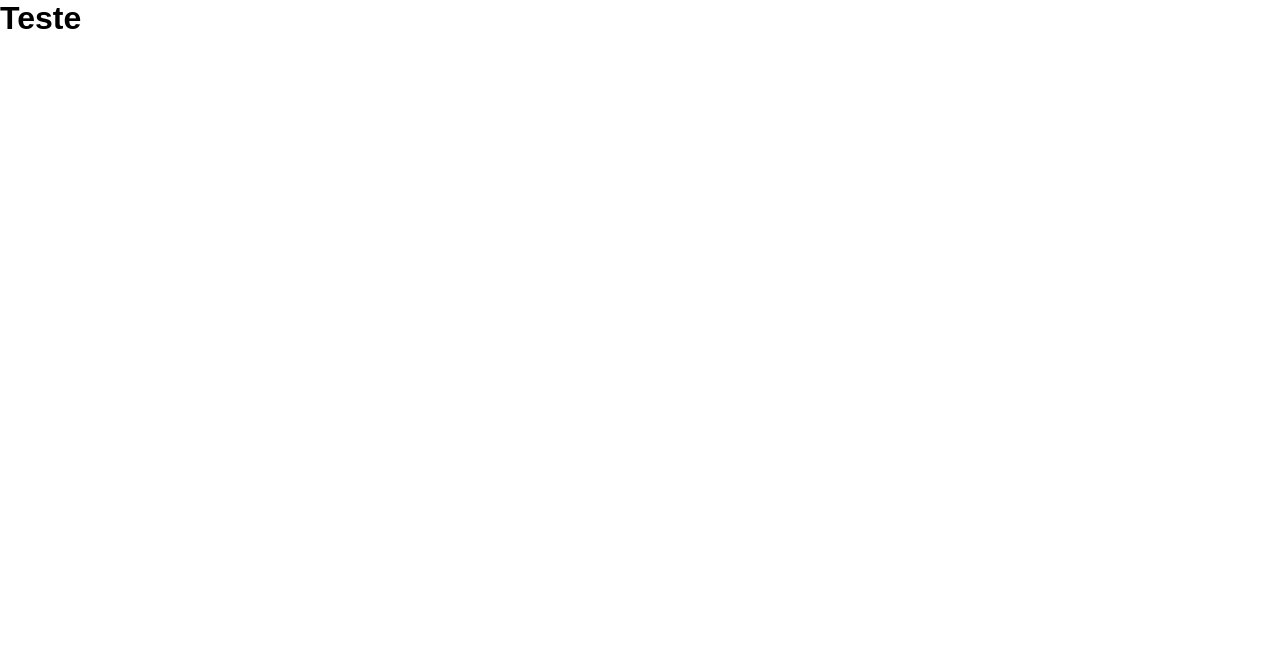
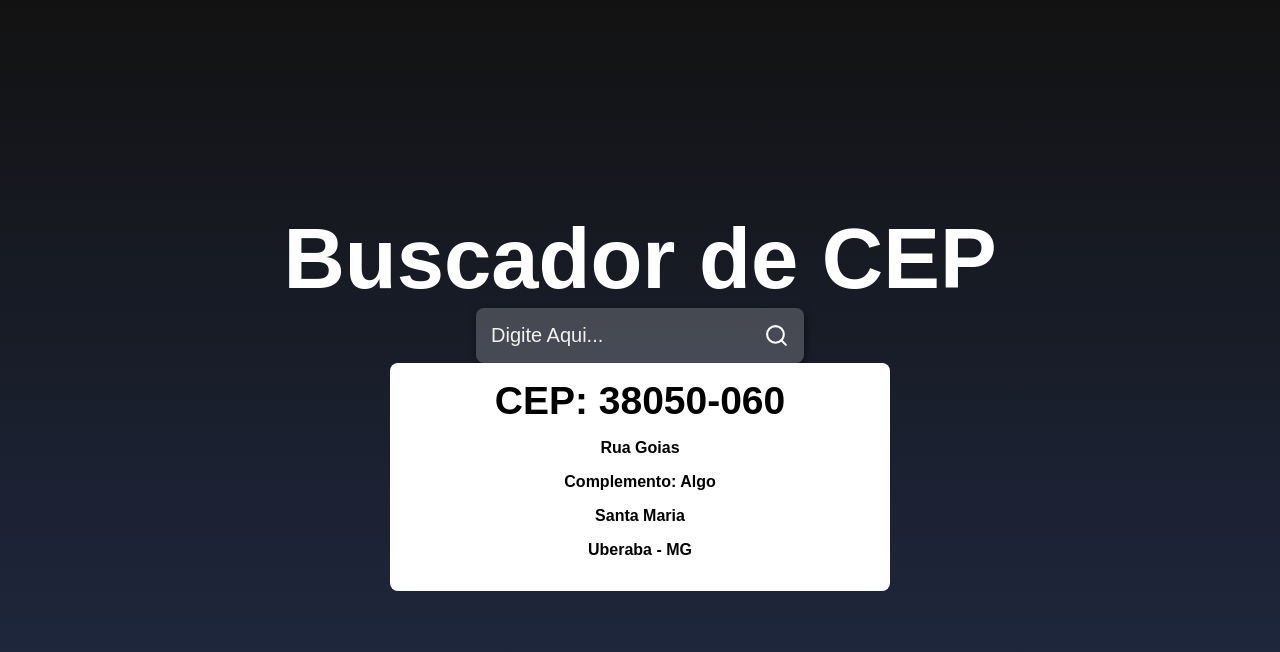
Before and after one commit to LucasALisboaR/React-App, a React (Create React App) app: page / in a window 1280 px wide. Shown: the top 652 px of the page. Built offline with nearby package versions, Linux system fonts and the light colour scheme.

Commit message:
style app

```diff
--- a/package.json
+++ b/package.json
@@ -8,6 +8,7 @@
     "@testing-library/user-event": "^13.5.0",
     "react": "^18.2.0",
     "react-dom": "^18.2.0",
+    "react-icons": "^4.7.1",
     "react-scripts": "5.0.1",
     "web-vitals": "^2.1.4"
   },
--- a/src/App.js
+++ b/src/App.js
@@ -1,7 +1,26 @@
+import { FiSearch } from 'react-icons/fi';
+import { styles } from './styles.css';
+
 function App() {
   return (
-    <div className="App">
-      <h1>Teste</h1>
+    <div className="container">
+      <h1 className="title">Buscador de CEP</h1>
+      <div className="containerInput">
+        <input type="text" placeholder="Digite Aqui..."/>
+          <button className="buttonSearch">
+            <FiSearch size={25} color="#FFF"/>
+          </button>
+      </div>
+
+      <main className='main'>
+        <h2 >CEP: 38050-060</h2>
+
+        <span>Rua Goias </span>
+        <span>Complemento: Algo</span>
+        <span>Santa Maria </span>
+        <span>Uberaba - MG</span>
+        <span></span>
+      </main>
     </div>
   );
 }
--- /dev/null
+++ b/src/styles.css
@@ -0,0 +1,95 @@
+.container {
+    height: 100vh;
+    display: flex;
+    justify-content: center;
+    align-items: center;
+    flex-direction: column;
+    background: linear-gradient(#121212, #212b46);
+}
+
+.title {
+    font-size: 85px;
+    color: white;
+    animation: flipTitle 2s;
+}
+
+.containerInput{
+    background-color: rgba(255, 255, 255, 0.2);
+    padding: 15px;
+    margin: 34px, 0;
+    display: flex;
+    border-radius: 8px;
+    box-shadow: 1px 3px 8px rgba(0, 0, 0, 0.5);
+}
+
+.containerInput input{
+    background-color: transparent;
+    border: 0;
+    font-size: 20px;
+    color: white;
+    outline: none;
+    margin-right: 8px;
+}
+
+.containerInput input::placeholder{
+    color: #f1f1f1;
+}
+
+.buttonSearch{
+    background-color: transparent;
+    border: 0;
+    display: flex;
+    justify-content: center;
+    align-items: center;
+    cursor: pointer;
+}
+
+.buttonSearch:hover{
+    transform: scale(1.2);
+}
+
+.main{
+    display: flex;
+    justify-content: center;
+    align-items: center;
+    flex-direction: column;
+    background-color: white;
+    width: 500px;
+    border-radius: 8px;
+}
+
+.main h2{
+    margin: 16px 0;
+    font-size: 39px;
+}
+
+.main span{
+    margin-bottom: 16px;
+    font-weight: bold;
+}
+
+@media (max-width: 620px) {
+    .title{
+        font-size: 60px;
+    }
+
+    .main h2{
+        font-size: 28px;
+    }
+
+    .main{
+        width: 8%;
+        min-height: 250px;
+    }
+
+}
+
+@keyframes flipTitle {
+    from {
+        transform: rotateX(90deg);
+    }
+
+    to {
+        transform: rotateX(0deg);
+    }
+}
```
Also changed, not shown: 1 other file (tests, documents, lock files or other folders).
